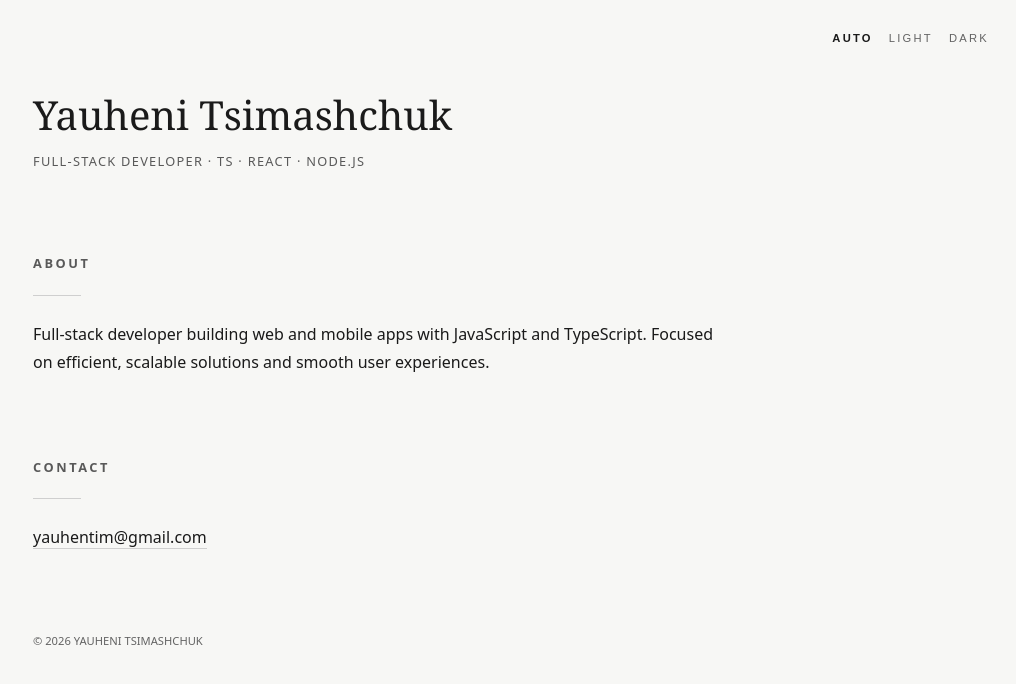
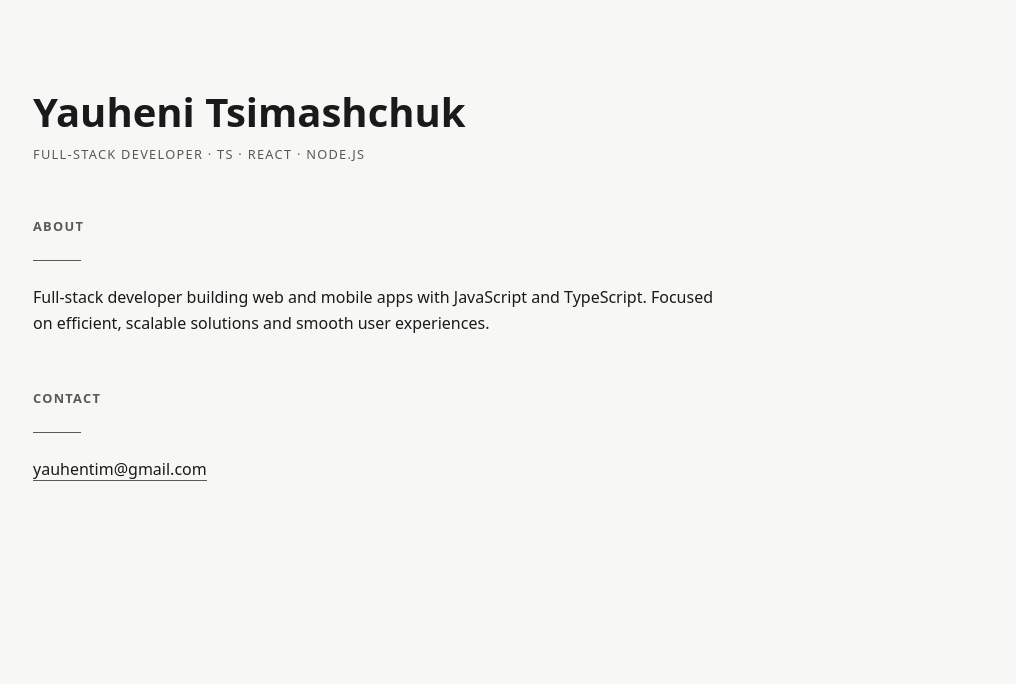
Before and after one commit to EvvTim/evvtim.github.io, a website: page index.html in a window 1280 px wide. Shown: the whole page, without its empty margins (259-1275 px from the left). Drawn offline with Linux system fonts and the light colour scheme.

Commit message:
Remove sitemap.xml and robots.txt, simplify HTML structure, and enhance build script minification

```diff
--- a/index.html
+++ b/index.html
@@ -1,182 +1,79 @@
-<!DOCTYPE html>
-<html lang="en">
 <head>
-    <meta charset="UTF-8"/>
-    <meta name="viewport" content="width=device-width, initial-scale=1.0"/>
-    <title>Yauheni Tsimashchuk | Full-Stack Developer</title>
-    <meta name="description" content="Yauheni Tsimashchuk, a Full-Stack Developer specializing in TypeScript, React, and Node.js.">
+    <meta charset=utf-8>
+    <meta name=viewport content="width=device-width,initial-scale=1">
+    <title>Yauheni Tsimashchuk · Full-Stack Developer</title>
+    <meta name=description content="Full-Stack Developer">
+    <link rel=icon href=data:,>
 
     <style>
-        :root {
-            --bg: #f7f7f5;
-            --text: #1a1a1a;
-            --sec: #595959;
-            --mut: #636363;
-            --div: #cfcfcf;
+        :root{
+            --b:#f7f7f5;
+            --t:#1a1a1a;
+            --s:#595959;
         }
-
-        @media (prefers-color-scheme: dark) {
-            :root {
-                --bg: #0f0f10;
-                --text: #e8e8e6;
-                --sec: #b2b2b2;
-                --mut: #a1a1a1;
-                --div: #333333;
+        @media(prefers-color-scheme:dark){
+            :root{
+                --b:#0f0f10;
+                --t:#e8e8e6;
+                --s:#a1a1a1;
             }
         }
-
-        body:has(#t-light:checked) {
-            --bg: #f7f7f5;
-            --text: #1a1a1a;
-            --sec: #595959;
-            --mut: #636363;
+        *{box-sizing:border-box;margin:0}
+        body{
+            min-height:100vh;
+            background:var(--b);
+            color:var(--t);
+            font:1rem/1.6 system-ui;
+            transition:background .3s,color .3s;
         }
-
-        body:has(#t-dark:checked) {
-            --bg: #0f0f10;
-            --text: #e8e8e6;
-            --sec: #b2b2b2;
-            --mut: #a1a1a1;
+        main{
+            max-width:760px;
+            margin:auto;
+            padding:5rem 2rem;
         }
-
-        * {
-            box-sizing: border-box;
-            margin: 0;
-            padding: 0;
+        main>*+*{margin-top:3.2rem}
+        hr{
+            width:48px;
+            height:1px;
+            border:0;
+            background:var(--s);
+            margin:1.5rem 0;
         }
-
-        body {
-            min-height: 100vh;
-            background: var(--bg);
-            color: var(--text);
-            font-family: system-ui, -apple-system, sans-serif;
-            line-height: 1.75;
-            transition: background .4s, color .3s;
+        h1{font-size:2.5rem}
+        header p,h2{
+            font-size:.8rem;
+            letter-spacing:.1em;
+            text-transform:uppercase;
+            color:var(--s);
         }
-
-        input[type="radio"] {
-            position: absolute;
-            width: 1px;
-            height: 1px;
-            padding: 0;
-            margin: -1px;
-            overflow: hidden;
-            clip: rect(0, 0, 0, 0);
-            white-space: nowrap;
-            border-width: 0;
-        }
-
-        .theme-controls {
-            position: fixed;
-            top: 2rem;
-            right: 2rem;
-            display: flex;
-            gap: 1rem;
-            font: 0.7rem sans-serif;
-            text-transform: uppercase;
-            letter-spacing: 0.2em;
-        }
-
-        .theme-controls label {
-            cursor: pointer;
-            color: var(--mut);
-        }
-
-        body:has(#t-sys:checked) [for="t-sys"],
-        body:has(#t-light:checked) [for="t-light"],
-        body:has(#t-dark:checked) [for="t-dark"] {
-            color: var(--text);
-            font-weight: bold;
-        }
-
-        .page {
-            max-width: 760px;
-            padding: 5rem 2rem;
-            margin: 0 auto;
-        }
-
-        section {
-            margin-bottom: 5rem;
-        }
-
-        .divider {
-            width: 48px;
-            height: 1px;
-            background: var(--div);
-            margin-bottom: 1.5rem;
-        }
-
-        h1 {
-            font-family: Georgia, serif;
-            font-size: 2.5rem;
-            font-weight: 400;
-        }
-
-        .subtitle {
-            font-size: 0.8rem;
-            color: var(--sec);
-            text-transform: uppercase;
-            letter-spacing: 0.1em;
-        }
-
-        h2 {
-            font-size: 0.8rem;
-            letter-spacing: 0.2em;
-            color: var(--sec);
-            text-transform: uppercase;
-            margin-bottom: 1.25rem;
-        }
-
-        a {
-            color: inherit;
-            text-decoration: none;
-            border-bottom: 1px solid var(--div);
-            transition: 0.3s;
-        }
-
-        a:hover {
-            border-bottom-color: var(--text);
-        }
-
-        footer {
-            margin-top: 2rem;
-            font-size: 0.7rem;
-            color: var(--mut);
-            text-transform: uppercase;
+        h2{margin-bottom:1.25rem}
+        a{
+            color:inherit;
+            text-decoration:none;
+            border-bottom:1px solid var(--s);
+            transition:border-color .2s;
         }
     </style>
 </head>
+
 <body>
-<input type="radio" name="t" id="t-sys" checked aria-label="System theme">
-<input type="radio" name="t" id="t-light" aria-label="Light theme">
-<input type="radio" name="t" id="t-dark" aria-label="Dark theme">
-
-<nav class="theme-controls">
-    <label for="t-sys">Auto</label>
-    <label for="t-light">Light</label>
-    <label for="t-dark">Dark</label>
-</nav>
-
-<main class="page">
-    <header style="margin-bottom: 5rem">
+<main>
+    <header>
         <h1>Yauheni Tsimashchuk</h1>
-        <p class="subtitle">Full-Stack Developer · TS · React · Node.js</p>
+        <p>Full-Stack Developer · TS · React · Node.js</p>
     </header>
 
-    <section>
+    <div>
         <h2>About</h2>
-        <div class="divider"></div>
-        <p>Full-stack developer building web and mobile apps with JavaScript and TypeScript. Focused on efficient,
-            scalable solutions and smooth user experiences.</p>
-    </section>
+        <hr>
+        <p>Full-stack developer building web and mobile apps with JavaScript and TypeScript. Focused on efficient, scalable solutions and smooth user experiences.
+    </div>
 
-    <section>
+    <div>
         <h2>Contact</h2>
-        <div class="divider"></div>
-        <a href="mailto:yauhentim@gmail.com">yauhentim@gmail.com</a>
-    </section>
+        <hr>
+        <p><a href=mailto:yauhentim@gmail.com>yauhentim@gmail.com</a>
+    </div>
 
-    <footer>© 2026 Yauheni Tsimashchuk</footer>
 </main>
 </body>
-</html>
--- a/robots.txt
+++ /dev/null
@@ -1,4 +0,0 @@
-User-agent: *
-Allow: /
-
-Sitemap: https://evvtim.github.io/sitemap.xml
```
Also changed, not shown: build.js (+22 -11 lines), sitemap.xml (deleted, +0 -8 lines).
